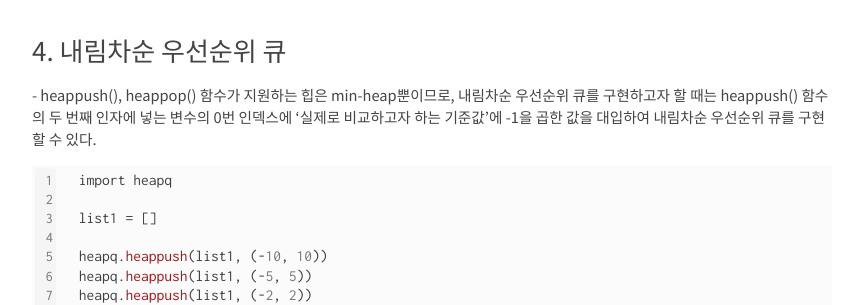
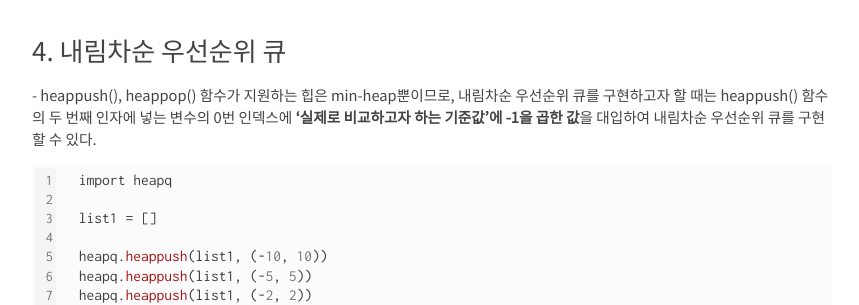
Before and after one commit to kangwooklee29/blog, a Jekyll site: the page built from Python/_posts/2021-10-12-파이썬의 우선순위 큐.md, in a window 1280 px wide and 900 px high, scrolled down 1313 px. Shown: the part 176-481 px from the top of the window, without its empty margins (208-1067 px from the left). Built offline with Jekyll 4.4.1, drawn with Linux system fonts in a browser that asks for light colours; nearby versions of some CDN libraries; our own code applies the rules of GitHub Pages for plain Markdown files; comment, search, counter and statistics services are not loaded.

````diff
--- a/Python/_posts/2021-10-12-파이썬의 우선순위 큐.md
+++ b/Python/_posts/2021-10-12-파이썬의 우선순위 큐.md
@@ -54,7 +54,7 @@ print(heapq.heappop(list1), list1)
 
 ### 4. 내림차순 우선순위 큐
 
-\- heappush(), heappop() 함수가 지원하는 힙은 min-heap뿐이므로, 내림차순 우선순위 큐를 구현하고자 할 때는 heappush() 함수의 두 번째 인자에 넣는 변수의 0번 인덱스에 '실제로 비교하고자 하는 기준값'에 -1을 곱한 값을 대입하여 내림차순 우선순위 큐를 구현할 수 있다.
+\- heappush(), heappop() 함수가 지원하는 힙은 min-heap뿐이므로, 내림차순 우선순위 큐를 구현하고자 할 때는 heappush() 함수의 두 번째 인자에 넣는 변수의 0번 인덱스에 **'실제로 비교하고자 하는 기준값'에 -1을 곱한 값**을 대입하여 내림차순 우선순위 큐를 구현할 수 있다.
 
 ```python
 import heapq
````
